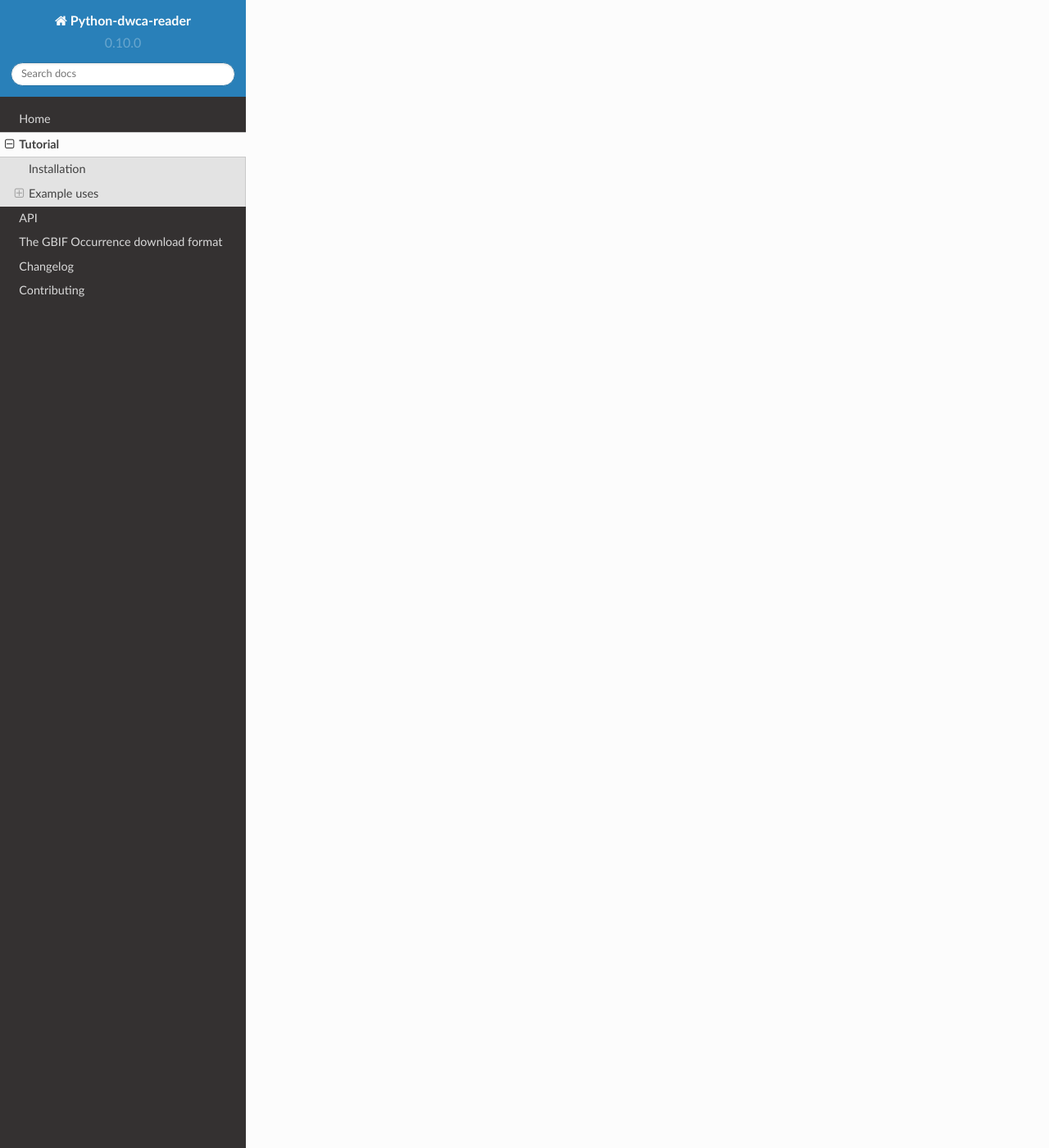
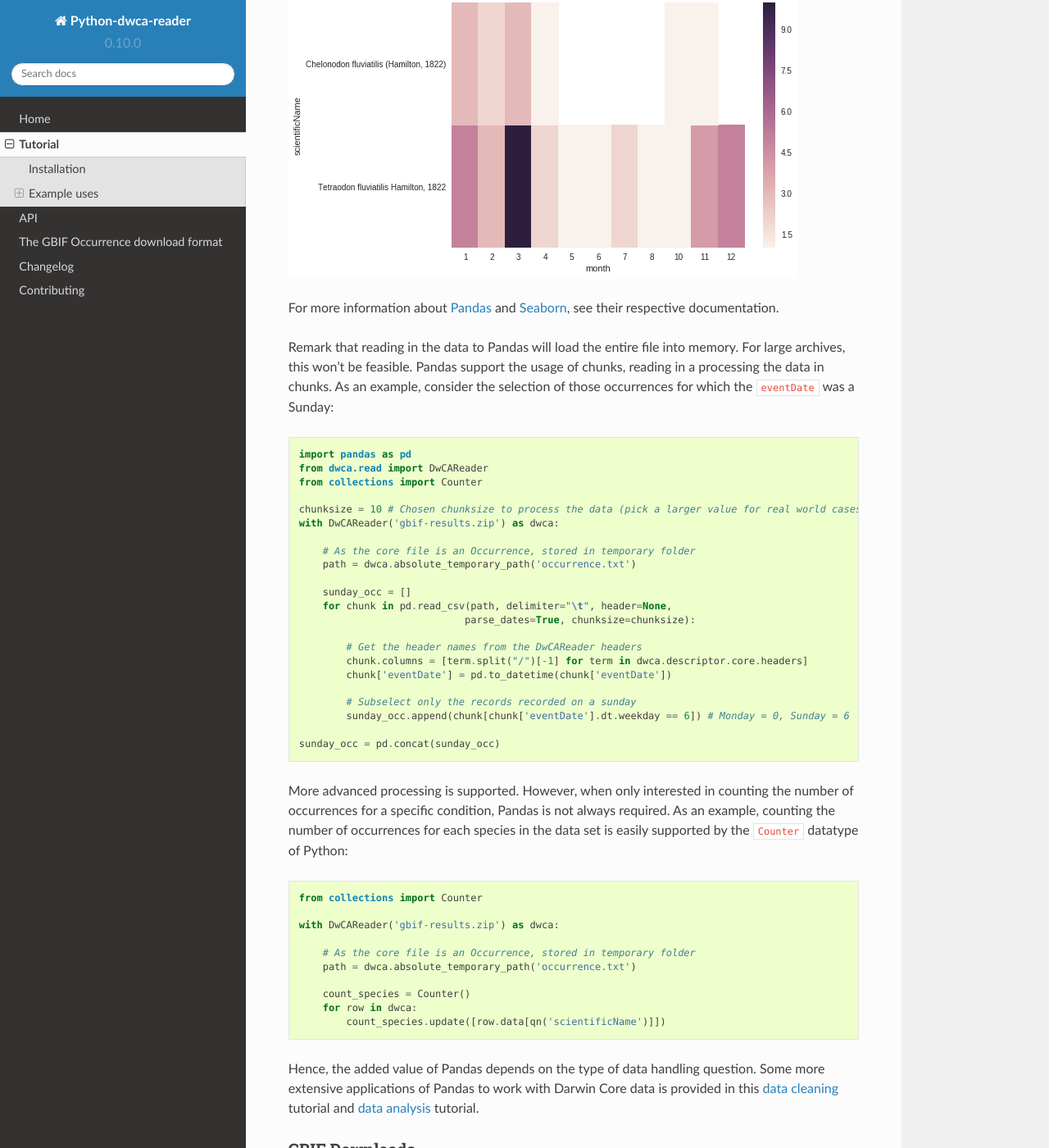
Before and after one commit to BelgianBiodiversityPlatform/python-dwca-reader, a Sphinx documentation site: the page built from doc/tutorial.rst, in a window 1280 px wide and 1400 px high, scrolled down 3426 px. Shown: the whole window at 82% size. Built offline with Sphinx 7.4.7 and the Read the Docs theme 2.0.0, drawn with Linux system fonts in a browser that asks for light colours; some of the changed text lies outside the part shown.

Commit message:
Add Pandas interaction to tutorials section

```diff
--- a/doc/tutorial.rst
+++ b/doc/tutorial.rst
@@ -137,6 +137,118 @@ Another example with multiple extensions (no new API here)
             if ext.rowtype == 'http://rs.gbif.org/terms/1.0/VernacularName':
                 print(ext)
 
+
+Interaction with Pandas Package
+~~~~~~~~~~~~~~~~~~~~~~~~~~~~~~~
+The `Pandas Package`_ is a powerful data analysis package, with a specific focus on DataFrames. The conversion from the infidivual core and extension files into Pandas DataFrames provides the user a large set of functionalities, such as easy slicing, filtering, calculating summarizing statistics or plotting.
+
+.. _Pandas Package: http://pandas.pydata.org/
+
+The easiest way to load the core file as a DataFrame, is to read in the file from the archive.
+
+.. code:: python
+
+    import pandas as pd
+    from dwca.read import DwCAReader
+
+    with DwCAReader('gbif-results.zip') as dwca:
+
+        # Check the core file of the Archive  (Occurrence, Taxon, ...)
+        print("Core type is: {}".format(dwca.descriptor.core.type))
+
+        # As the core file is an Occurrence, stored in temporary folder
+        path = dwca.absolute_temporary_path('occurrence.txt')
+
+        # read the core as dataframe (No headers available in the csv-file)
+        core_df = pd.read_csv(path, delimiter="\t", header=None, parse_dates=True)
+
+        # Get the header names from the DwCAReader headers
+        core_df.columns = [term.split("/")[-1] for term in dwca.descriptor.core.headers]
+        # All Pandas functionalities are now available on the core_df DataFrame
+
+
+As a small example, some applications on the ``core_df``:
+
+.. code:: python
+
+    # Number of records for each institutioncode
+    core_df["institutionCode"].value_counts()
+
+    # Convert eventDate to DateTime python object
+    core_df['eventDate'] = pd.to_datetime(core_df['eventDate'])
+
+    # Select only those records with coordinates, not (0, 0) coordinates and eventDate provided
+    core_df[(core_df["decimalLatitude"] != 0.0) &
+            (core_df["decimalLatitude"].notnull()) &
+            (core_df["decimalLongitude"] != 0.0) &
+            (core_df["decimalLongitude"].notnull()) &
+            (core_df["eventDate"].notnull())]
+
+    # Count the number of records for each species for each month
+    count_occ = core_df.pivot_table(index="scientificName",
+                                    columns="month",
+                                    values="id",
+                                    aggfunc='count')
+    # Visualisation of the counts on a heatmap (Seaborn)
+    sns.heatmap(count_occ)
+
+
+.. figure:: img/species_counts.png
+   :alt: Counts per species for each month of the year
+
+For more information about `Pandas`_ and `Seaborn`_, see their respective documentation.
+
+.. _Pandas: http://pandas.pydata.org/pandas-docs/stable/
+.. _Seaborn: https://seaborn.pydata.org/
+
+Remark that reading in the data to Pandas will load the entire file into memory. For large archives, this won't be feasible. Pandas support the usage of chunks, reading in a processing the data in chunks. As an example, consider the selection of those occurrences for which the ``eventDate`` was a Sunday:
+
+.. code:: python
+
+    import pandas as pd
+    from dwca.read import DwCAReader
+    from collections import Counter
+
+    chunksize = 10 # Chosen chunksize to process the data (pick a larger value for real world cases)
+    with DwCAReader('gbif-results.zip') as dwca:
+
+        # As the core file is an Occurrence, stored in temporary folder
+        path = dwca.absolute_temporary_path('occurrence.txt')
+
+        sunday_occ = []
+        for chunk in pd.read_csv(path, delimiter="\t", header=None,
+                                parse_dates=True, chunksize=chunksize):
+
+            # Get the header names from the DwCAReader headers
+            chunk.columns = [term.split("/")[-1] for term in dwca.descriptor.core.headers]
+            chunk['eventDate'] = pd.to_datetime(chunk['eventDate'])
+
+            # Subselect only the records recorded on a sunday
+            sunday_occ.append(chunk[chunk['eventDate'].dt.weekday == 6]) # Monday = 0, Sunday = 6
+
+    sunday_occ = pd.concat(sunday_occ)
+
+More advanced processing is supported. However, when only interested in counting the number of occurrences for a specific condition, Pandas is not always required. As an example, counting the number of occurrences for each species in the data set is easily supported by the ``Counter`` datatype of Python:
+
+.. code:: python
+
+    from collections import Counter
+
+    with DwCAReader('gbif-results.zip') as dwca:
+
+        # As the core file is an Occurrence, stored in temporary folder
+        path = dwca.absolute_temporary_path('occurrence.txt')
+
+        count_species = Counter()
+        for row in dwca:
+            count_species.update([row.data[qn('scientificName')]])
+
+
+Hence, the added value of Pandas depends on the type of data handling question. Some more extensive applications of Pandas to work with Darwin Core data is provided in this `data cleaning`_ tutorial and `data analysis`_ tutorial.
+
+.. _data cleaning: https://github.com/jorisvandenbossche/DS-python-data-analysis/blob/master/_solved/case2_biodiversity_cleaning.ipynb
+.. _data analysis: https://github.com/jorisvandenbossche/DS-python-data-analysis/blob/master/_solved/case2_biodiversity_analysis.ipynb
+
 GBIF Downloads
 ~~~~~~~~~~~~~~
 
```
Also changed, not shown: doc/img/species_counts.png (added).
